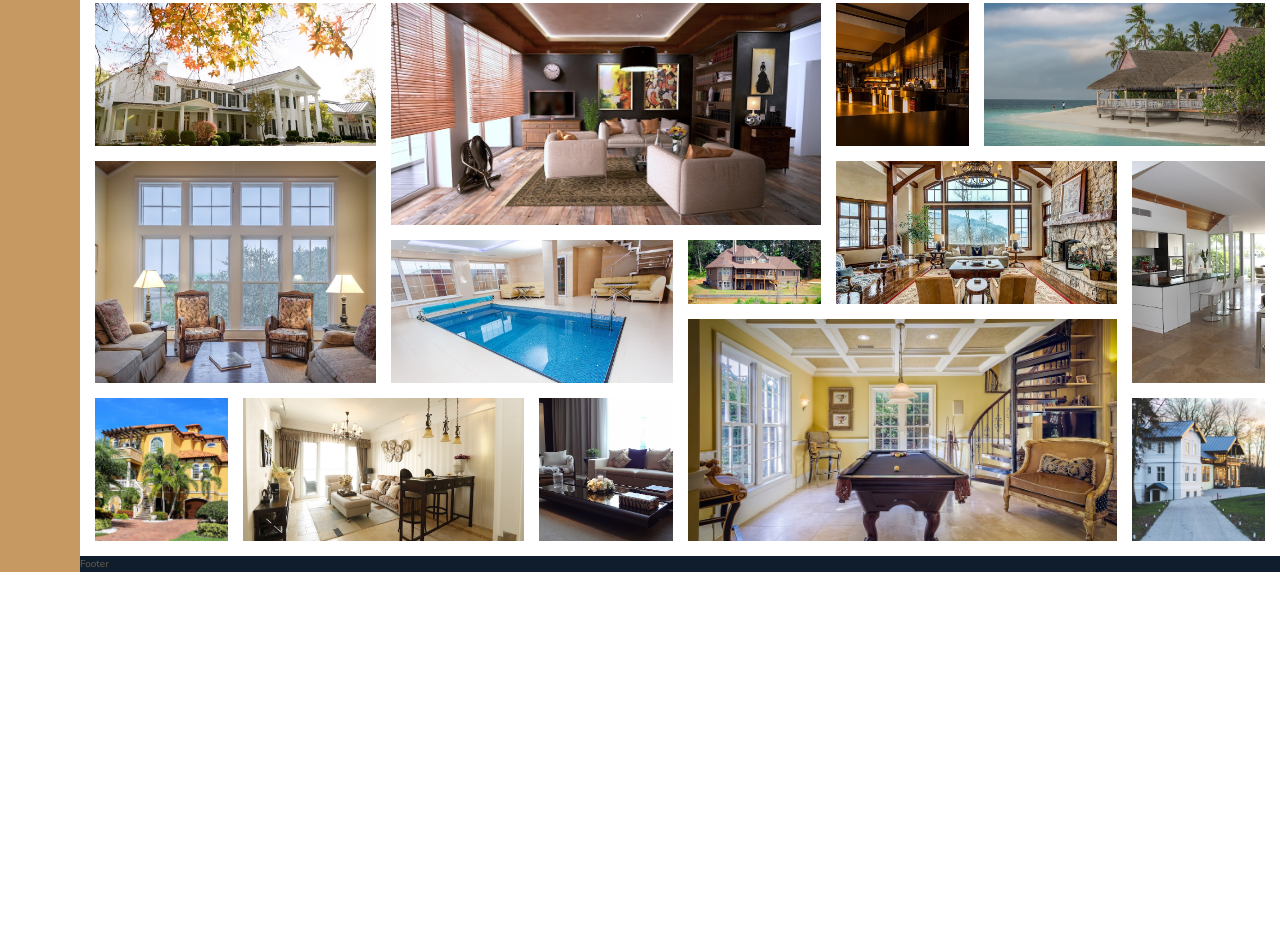
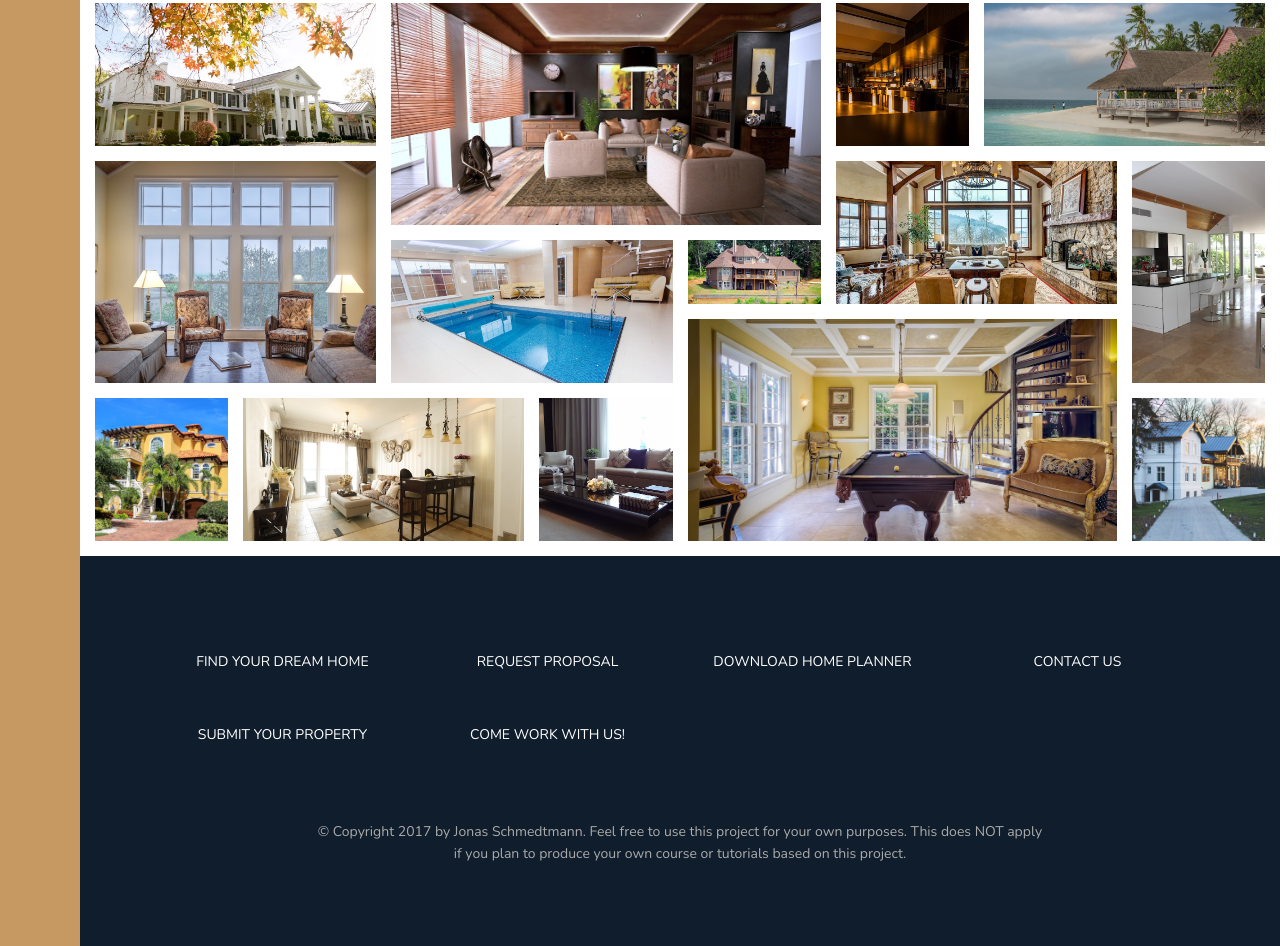
Before and after one commit to Osama-Makhlouph/Nexture-Project, a website: page index.html in a window 1280 px wide. Shown: the part 3084-4030 px from the top of the page. Before the commit the page ends 3656 px from the top, so only its background shows below. Drawn offline with nearby package versions, Linux system fonts and the light colour scheme.

Commit message:
Added section footer

```diff
--- a/index.html
+++ b/index.html
@@ -315,7 +315,20 @@
                 class="gallery__img"></figure>
 
     </section>
-    <section class="footer">Footer</section>
+    <section class="footer">
+        <ul class="nav">
+            <li class="nav__item"><a href="#" class="nav__link">Find your dream home</a></li>
+            <li class="nav__item"><a href="#" class="nav__link">Request proposal</a></li>
+            <li class="nav__item"><a href="#" class="nav__link">Download home planner</a></li>
+            <li class="nav__item"><a href="#" class="nav__link">Contact us</a></li>
+            <li class="nav__item"><a href="#" class="nav__link">Submit your property</a></li>
+            <li class="nav__item"><a href="#" class="nav__link">Come work with us!</a></li>
+        </ul>
+        <p class="copyright">
+            &copy; Copyright 2017 by Jonas Schmedtmann. Feel free to use this project for your own purposes. This does
+            NOT apply if you plan to produce your own course or tutorials based on this project.
+        </p>
+    </section>
 </body>
 
 </html>
--- a/sass/_footer.scss
+++ b/sass/_footer.scss
@@ -1,4 +1,37 @@
 .footer {
   background-color: $color-secondary;
   grid-column: full-start / full-end;
+  padding: 8rem;
 }
+.nav {
+  list-style: none;
+  display: grid;
+  grid-template-columns: repeat(auto-fit, minmax(20rem, 1fr));
+  grid-gap: 2rem;
+  align-items: center;
+  &__link:link,
+  &__link:visited {
+    font-size: 1.4rem;
+    color: #fff;
+    text-decoration: none;
+    text-transform: uppercase;
+    text-align: center;
+    padding: 1.5rem;
+    display: block;
+    transition: all 0.2s;
+  }
+  &__link:hover,
+  &__link:active {
+    background-color: rgba(#fff, 0.05);
+    transform: translateY(-3px);
+  }
+}
+.copyright {
+  font-size: 1.4rem;
+  color: $color-grey-light-2;
+  margin-top: 6rem;
+  margin-left: auto;
+  margin-right: auto;
+  text-align: center;
+  width: 70%;
+}
```
Also changed, not shown: css/style.css.
